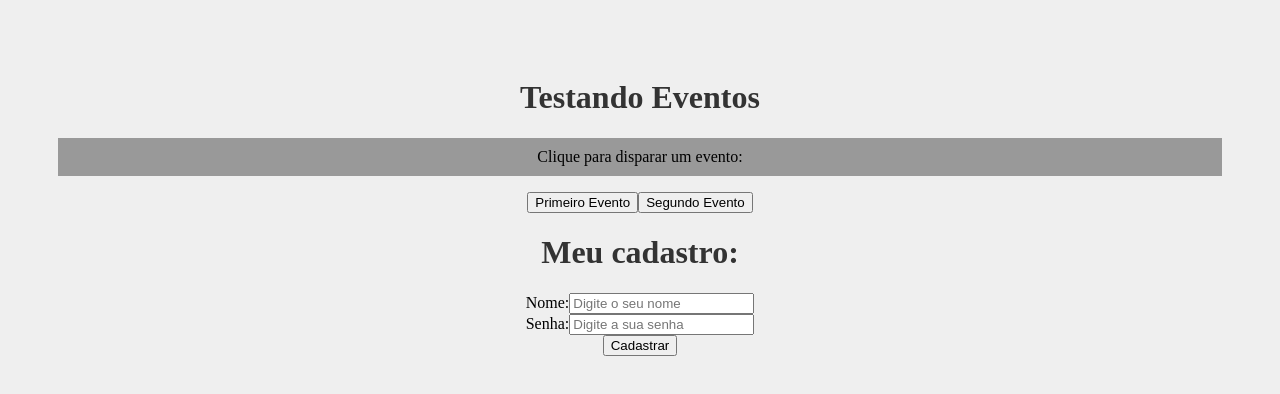
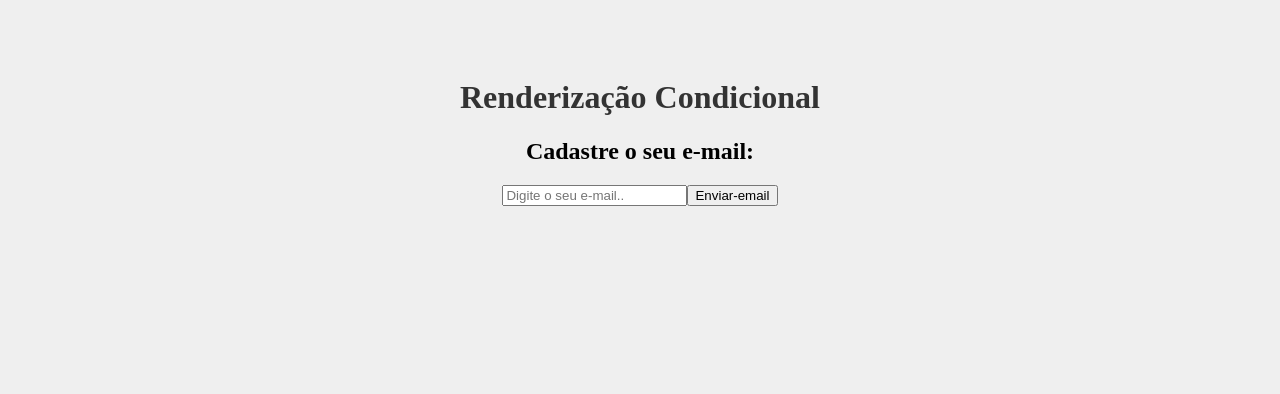
Before and after one commit to emersonmrd/cursoReact, a React (Create React App) app in the folder meu-projeto/: page / in a window 1280 px wide. Shown: the top 394 px of the page. Built offline with nearby package versions, Linux system fonts and the light colour scheme.

Commit message:
renderização condicional (if)

```diff
--- a/meu-projeto/src/App.js
+++ b/meu-projeto/src/App.js
@@ -1,13 +1,11 @@
 import './App.css';
-import Evento from './components/Evento';
-import Form from './components/Form'
+import Condicional from './components/Condicional';
 
 function App() {
   return (
     <div className="App">
-    <h1>Testando Eventos </h1>
-    <Evento></Evento>
-    <Form></Form>
+    <h1>Renderização Condicional</h1>
+    <Condicional></Condicional>
     </div>
   );
 }
--- /dev/null
+++ b/meu-projeto/src/components/Condicional.js
@@ -0,0 +1,39 @@
+import {useState} from 'react'
+
+function Condicional() {
+
+    const [email, setEmail] = useState()
+    const [userEmail, setUserEmail] = useState()
+
+    function enviarEmail(e) {
+        e.preventDefault()
+        setUserEmail(email)
+    }
+
+    function limparEmail() {
+        setUserEmail('')
+    }
+    return (
+        <div>
+            <h2>Cadastre o seu e-mail:</h2>
+            <form>
+                <input
+                type="email"
+                placeholder="Digite o seu e-mail.."
+                onChange={(e) => setEmail(e.target.value)}
+                />
+                <button type="submit" onClick={enviarEmail}>
+                Enviar-email
+                </button>
+                {userEmail && (
+                    <div>
+                        <p>O email do usuário é: {userEmail}</p>
+                        <button onClick={limparEmail}>Limpar e-mail</button>
+                    </div>
+                )}
+            </form>
+        </div>
+    )
+
+}
+export default Condicional
```
